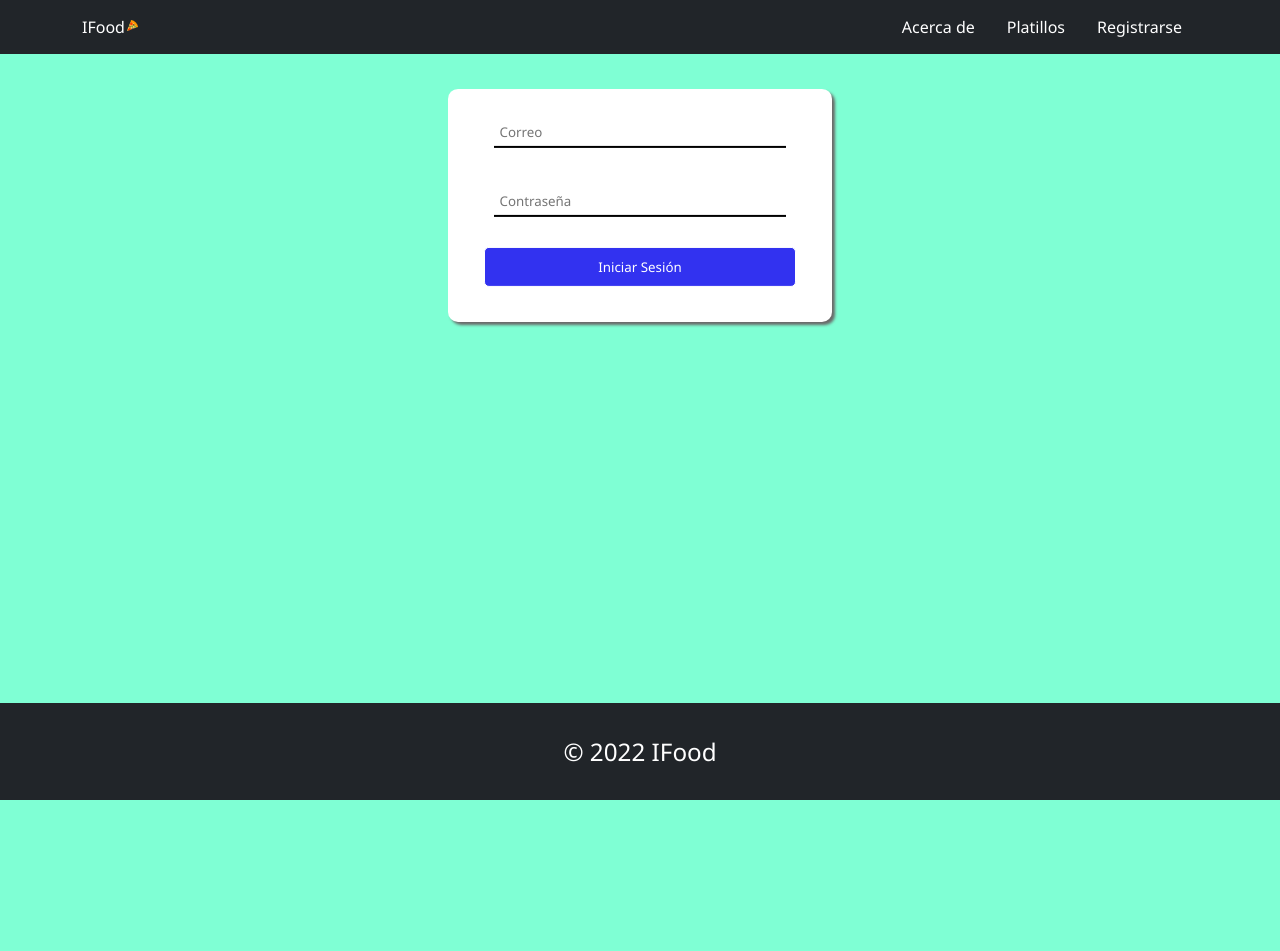
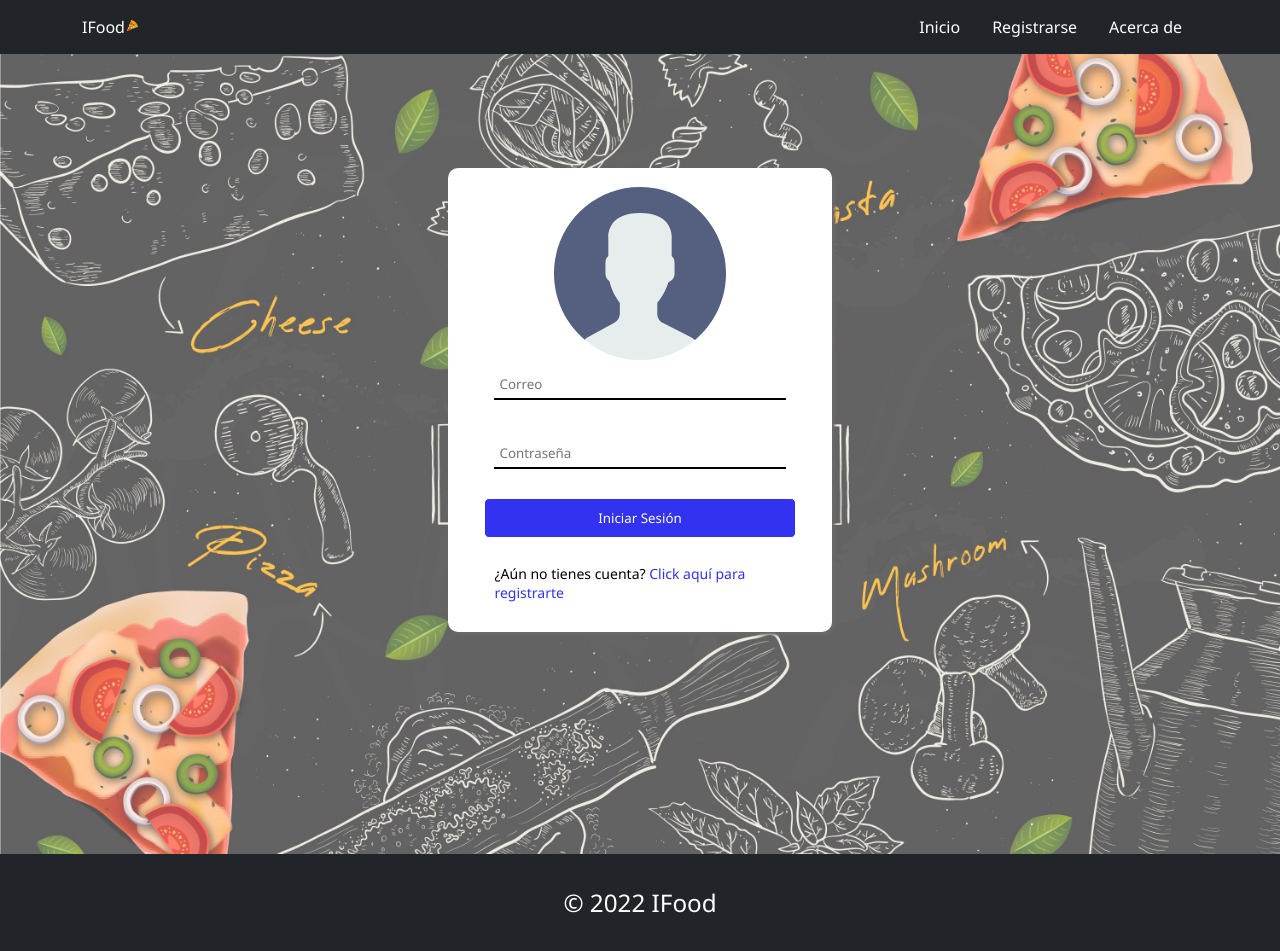
Before and after one commit to ralex20015/Ifood_proyecto_web, a PHP site: page /pages/login.html in a window 1280 px wide. Before the commit the page ends 800 px from the top, so only its background shows below. Run offline with PHP 8.4, Linux system fonts and the light colour scheme.

Commit message:
Add some styles to Login and register

```diff
--- a/CSS/register.css
+++ b/CSS/register.css
@@ -8,7 +8,6 @@
 }
 body{
     height: 100vh;
-    background-color: aquamarine;
     width: 100%;
 }
 
@@ -128,26 +127,69 @@ body{
     padding-top: 1rem !important;
   }
 
+.bg-image{
+  display:flex;
+  width: 100%;
+  height: 100%;
+  background: url(../Images/login_background.jpg) no-repeat center center/cover;
+  align-items: center;
+  opacity: 0.7;
+}
+
+
 .container2{
     display: flex;
-    position: relative;
-    top: 50%;
-    transform: translateY(15%);
     background-color: white;
     flex-direction: column;
-    width: 50%;
     margin: 0 auto;
-    align-items: center;
     padding: 1.2rem;
     border-radius: 10px;
     box-shadow: 3px 3px 3px #6b6969;
+    z-index: 1;
+}
+.center-register{
+  position: relative;
+  top: 50%;
+  transform: translateY(15%);
+}
+
+.login{
+  position: absolute;
+  top: 50%;
+  left: 50%;
+  transform: translate(-50%,-50%);
+  height: 58%;
+  align-items: center;
+  font-size: 14px;
+}
+img.user-image{
+  width: 50%;
+}
+
+@media(min-width: 300px){
+  .container2 , .container2.login{
+    width: 80%;
+  }
+}
+
+@media(min-width: 500px){
+  .container2 , .container2.login{
+    width: 60%;
+  }
+}
+
+@media(min-width: 600px){
+  .container2 , .container2.login{
+    width: 40%;
+  }
 }
 
 @media (min-width: 1250px){
-    .container2{
-        width: 30%;
-    }
+  .container2, .container2.login{
+      width: 30%;
+  }
 }
+
 
 .container2 h2.title{
     margin-bottom: 1rem;
@@ -164,7 +206,6 @@ body{
     margin-bottom: 1.2rem;
     outline: none;
     padding: 5px;
-
 }
 
 .container2 p.element input:focus{
@@ -198,10 +239,11 @@ body{
 
 /* Footer
 */
-footer{
-    position: absolute;
-    bottom: 0;
-    width: 100%;
+
+footer.align-bottom{
+  position: absolute;
+  bottom: 0;
+  width: 100%;
 }
 .py-3 {
     padding-top: 1rem !important;
--- a/pages/about.html
+++ b/pages/about.html
@@ -18,9 +18,8 @@
                     src="../Images/pizza-icon.png"> </a>
             <ul class="nav justify-content-end">
                 <li><a href="../index.html" class="nav-link link-secondary">Inicio</a></li>
-                <li><a class="nav-link link-secondary" href="#">Acerca de</a></li>
-                <li><a class="nav-link link-secondary" href="#photos">Platillos</a></li>
-                <li><a class="nav-link link-secondary" href="../pages/register.html">Registrarse</a></li>
+                <li><a class="nav-link link-secondary" href="../pages/register.html">Registarse</a></li>
+                <li><a class="nav-link link-secondary" href="../pages/login.html">Login</a></li>
             </ul>
         </div>
     </nav>
--- a/pages/login.html
+++ b/pages/login.html
@@ -14,16 +14,20 @@
                 <a class="nav-link link-secondary p-0" href="../index.html">IFood<img width="15" height="15"
                         src="../Images/pizza-icon.png"> </a>
                 <ul class="nav justify-content-end">
+                    <li><a class="nav-link link-secondary" href="../index.html">Inicio</a></li>
+                    <li><a class="nav-link link-secondary" href="../pages/register.html">Registrarse</a></li>
                     <li><a class="nav-link link-secondary" href="../pages/about.html">Acerca de</a></li>
-                    <li><a class="nav-link link-secondary" href="#photos">Platillos</a></li>
-                    <li><a class="nav-link link-secondary" href="../pages/register.html">Registrarse</a></li>
                 </ul>
             </div>
         </nav>
     </header>
 
-    <main>
-        <form action="../php/login.php" method="post" class="container2">
+    <main class="bg-image muted">
+
+    </main>
+    <section>
+        <form action="../php/login.php" method="post" class="container2 login">
+            <img src="../Images/user.svg" alt="user image" class="user-image">
             <p class="element">
                 <input type="email" name="email" placeholder="Correo">
             </p>
@@ -31,8 +35,9 @@
                 <input type="password" name="pass" placeholder="Contraseña">
             </p>
             <button>Iniciar Sesión</button>
+            <p class="element">¿Aún no tienes cuenta?<a href="../pages/register.html" class="already-registered"> Click aquí para registrarte</a></p>
         </form>
-    </main>
+    </section>
 
     <footer class="bg-dark py-3">
         <p class="text-center text-muted py-3 m-0 fs-4">&copy; 2022 IFood</p>
```
Also changed, not shown: index.html (+4 -4 lines), pages/register.html (+4 -4 lines), Images/login_background.jpg (added), Images/user.svg (added).
